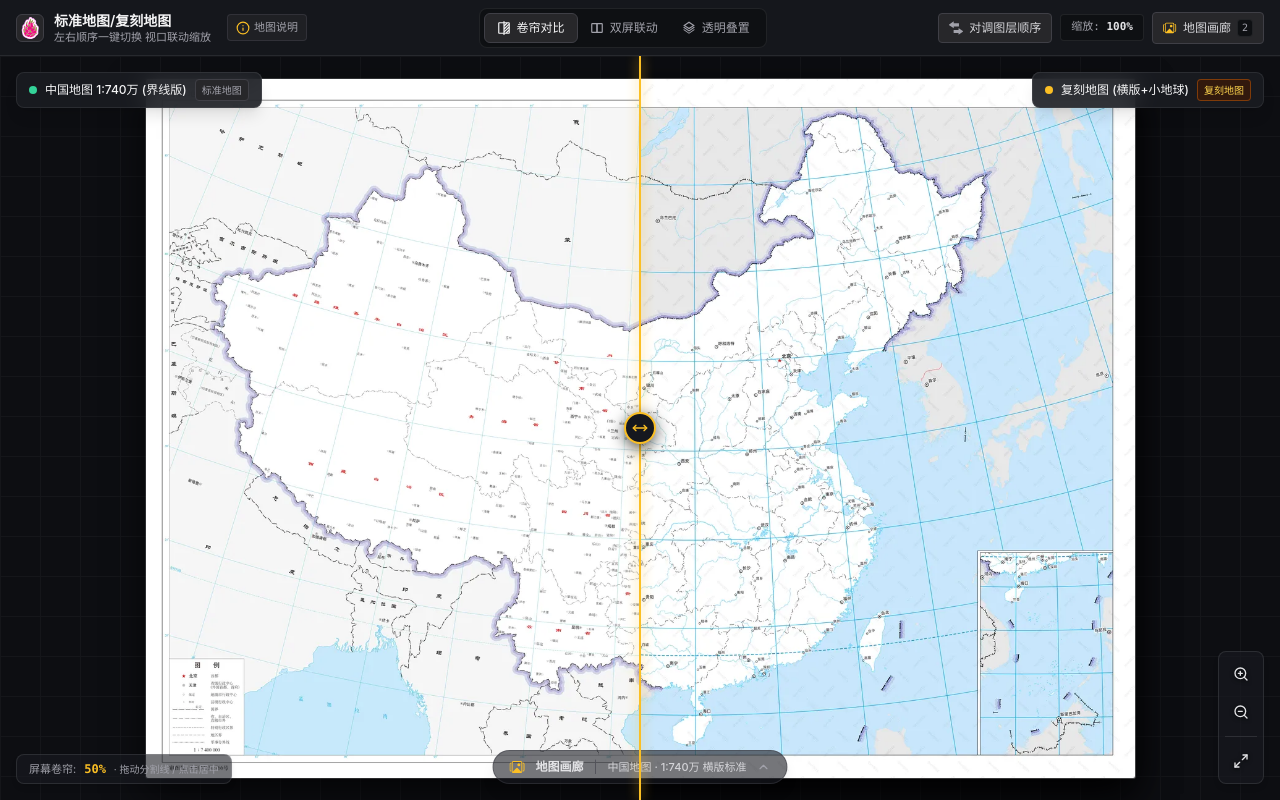
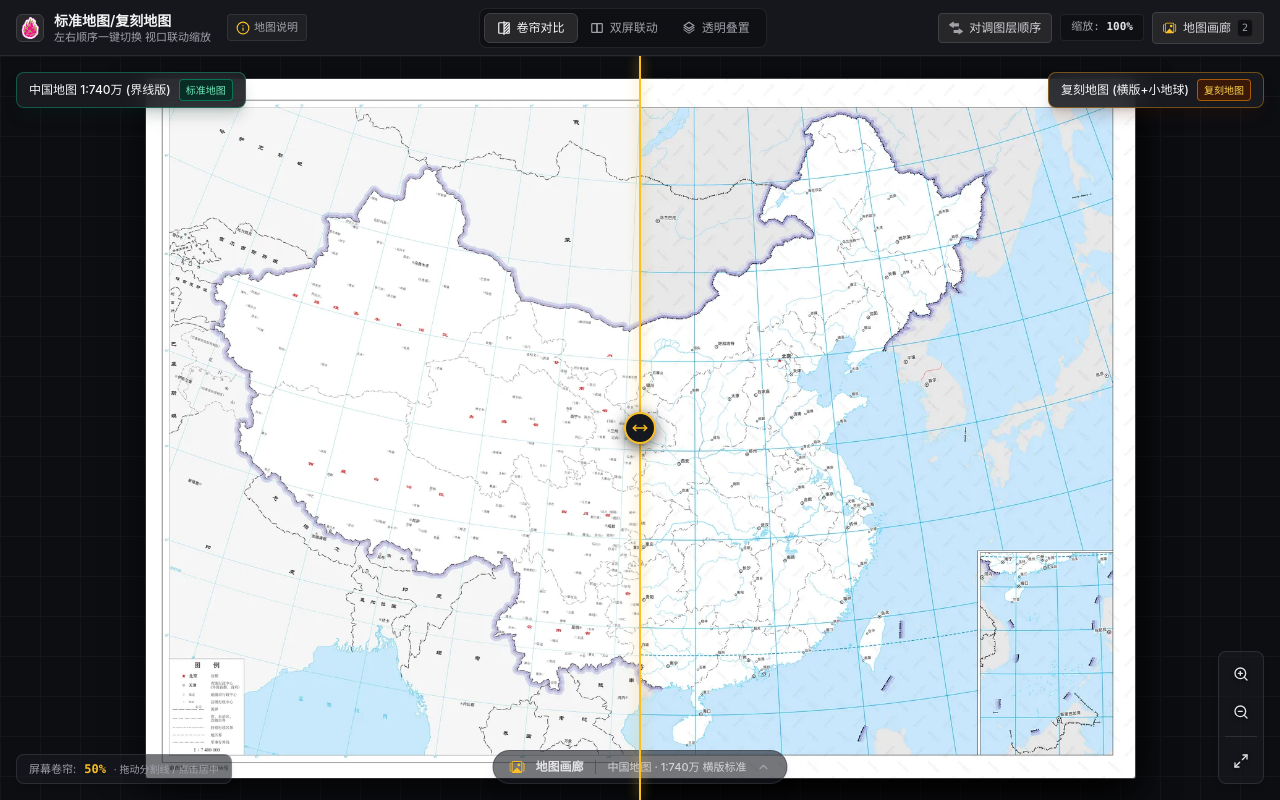
Before and after one commit to OpenQGIS/StandardMapWeb, a React (Vite) app: page / in a window 1280 px wide. Built offline with nearby package versions, Linux system fonts and the light colour scheme.

Commit message:
feat(ui): remove color dots and dynamically bind green to baseMap and yellow to reproductionMap across views and swaps

```diff
--- a/src/components/DualSyncView.tsx
+++ b/src/components/DualSyncView.tsx
@@ -307,15 +307,31 @@ export const DualSyncView: React.FC<DualSyncViewProps> = ({
         />
 
         {/* Top Tag - Hidden on narrow screens / mobile, pure map title without prefix on large screens */}
+        {(() => {
+          const isLeftBase = leftMap.type === 'base';
+          return (
             <div className="absolute top-3 left-3 z-20 pointer-events-none hidden lg:flex items-center gap-2">
-          <span className="w-2.5 h-2.5 rounded-full bg-emerald-400" />
-          <span className="text-xs font-semibold text-zinc-100 bg-panel/80 px-2 py-1 rounded border border-border shadow-sm">
+              <div
+                className={`bg-panelSub/90 backdrop-blur-md px-2.5 py-1 rounded-lg border text-xs flex items-center gap-2 shadow-lg transition-colors ${
+                  isLeftBase ? 'border-emerald-500/40 shadow-emerald-950/20' : 'border-amber-500/40 shadow-amber-950/20'
+                }`}
+              >
+                <span className="text-xs font-semibold text-zinc-100">
                   {leftMap.title}
                 </span>
-          <span className="text-[10px] text-zinc-400 bg-panel/80 px-1.5 py-0.5 rounded border border-border shadow-sm">
+                <span
+                  className={`text-[10px] font-medium px-1.5 py-0.5 rounded border shadow-sm ${
+                    isLeftBase
+                      ? 'bg-emerald-950/80 text-emerald-300 border-emerald-600/70'
+                      : 'bg-amber-950/80 text-amber-300 border-amber-600/70'
+                  }`}
+                >
                   {leftMap.approvalCode || leftMap.categoryLabel}
                 </span>
               </div>
+            </div>
+          );
+        })()}
 
         {/* Map Canvas */}
         <div
@@ -376,15 +392,31 @@ export const DualSyncView: React.FC<DualSyncViewProps> = ({
         />
 
         {/* Top Tag - Hidden on narrow screens / mobile, pure map title without prefix on large screens */}
+        {(() => {
+          const isRightBase = rightMap.type === 'base';
+          return (
             <div className="absolute top-3 left-3 z-20 pointer-events-none hidden lg:flex items-center gap-2">
-          <span className="w-2.5 h-2.5 rounded-full bg-amber-400" />
-          <span className="text-xs font-semibold text-zinc-100 bg-panel/80 px-2 py-1 rounded border border-border shadow-sm">
+              <div
+                className={`bg-panelSub/90 backdrop-blur-md px-2.5 py-1 rounded-lg border text-xs flex items-center gap-2 shadow-lg transition-colors ${
+                  isRightBase ? 'border-emerald-500/40 shadow-emerald-950/20' : 'border-amber-500/40 shadow-amber-950/20'
+                }`}
+              >
+                <span className="text-xs font-semibold text-zinc-100">
                   {rightMap.title}
                 </span>
-          <span className="text-[10px] text-amber-400 bg-panel/80 px-1.5 py-0.5 rounded border border-border shadow-sm">
+                <span
+                  className={`text-[10px] font-medium px-1.5 py-0.5 rounded border shadow-sm ${
+                    isRightBase
+                      ? 'bg-emerald-950/80 text-emerald-300 border-emerald-600/70'
+                      : 'bg-amber-950/80 text-amber-300 border-amber-600/70'
+                  }`}
+                >
                   {rightMap.approvalCode || rightMap.categoryLabel}
                 </span>
               </div>
+            </div>
+          );
+        })()}
 
         {/* Map Canvas */}
         <div
--- a/src/components/SwipeCurtainView.tsx
+++ b/src/components/SwipeCurtainView.tsx
@@ -444,25 +444,51 @@ export const SwipeCurtainView: React.FC<SwipeCurtainViewProps> = ({
       </div>
 
       {/* Floating Labels indicating layers - Hidden on narrow screens / mobile, pure map title on large screens */}
+      {(() => {
+        const isBottomBase = bottomMap.type === 'base';
+        const isTopBase = topMap.type === 'base';
+        return (
+          <>
             <div className="absolute top-4 left-4 z-20 pointer-events-none hidden lg:flex items-center gap-2">
-        <div className="bg-panelSub/90 backdrop-blur-md px-3 py-1.5 rounded-lg border border-border text-xs flex items-center gap-2 shadow-lg">
-          <span className="w-2 h-2 rounded-full bg-emerald-400" />
+              <div
+                className={`bg-panelSub/90 backdrop-blur-md px-3 py-1.5 rounded-lg border text-xs flex items-center gap-2 shadow-lg transition-colors ${
+                  isBottomBase ? 'border-emerald-500/40 shadow-emerald-950/20' : 'border-amber-500/40 shadow-amber-950/20'
+                }`}
+              >
                 <span className="text-zinc-100 font-medium">{bottomMap.title}</span>
-          <span className="text-[10px] px-1.5 py-0.5 rounded bg-zinc-800 text-zinc-400 border border-zinc-700">
+                <span
+                  className={`text-[10px] px-1.5 py-0.5 rounded font-medium border shadow-sm ${
+                    isBottomBase
+                      ? 'bg-emerald-950/80 text-emerald-300 border-emerald-600/70'
+                      : 'bg-amber-950/80 text-amber-300 border-amber-600/70'
+                  }`}
+                >
                   {bottomMap.approvalCode || bottomMap.categoryLabel}
                 </span>
               </div>
             </div>
 
             <div className="absolute top-4 right-4 z-20 pointer-events-none hidden lg:flex items-center gap-2">
-        <div className="bg-panelSub/90 backdrop-blur-md px-3 py-1.5 rounded-lg border border-border text-xs flex items-center gap-2 shadow-lg">
-          <span className="w-2 h-2 rounded-full bg-amber-400" />
+              <div
+                className={`bg-panelSub/90 backdrop-blur-md px-3 py-1.5 rounded-lg border text-xs flex items-center gap-2 shadow-lg transition-colors ${
+                  isTopBase ? 'border-emerald-500/40 shadow-emerald-950/20' : 'border-amber-500/40 shadow-amber-950/20'
+                }`}
+              >
                 <span className="text-zinc-100 font-medium">{topMap.title}</span>
-          <span className="text-[10px] px-1.5 py-0.5 rounded bg-amber-950/60 text-amber-300 border border-amber-700/60">
+                <span
+                  className={`text-[10px] px-1.5 py-0.5 rounded font-medium border shadow-sm ${
+                    isTopBase
+                      ? 'bg-emerald-950/80 text-emerald-300 border-emerald-600/70'
+                      : 'bg-amber-950/80 text-amber-300 border-amber-600/70'
+                  }`}
+                >
                   {topMap.approvalCode || topMap.categoryLabel}
                 </span>
               </div>
             </div>
+          </>
+        );
+      })()}
 
       {/* Floating Zoom Controls */}
       <div className="absolute bottom-3 right-2.5 min-[500px]:bottom-4 min-[500px]:right-4 z-20 flex flex-col gap-1 min-[500px]:gap-1.5 bg-panelSub/60 hover:bg-panelSub/80 p-1 min-[500px]:p-1.5 rounded-lg border border-white/10 hover:border-zinc-600 shadow-md hover:shadow-xl swipe-control-panel transition-all duration-200">
```
Lines whose indentation alone changed are shown as unchanged.
